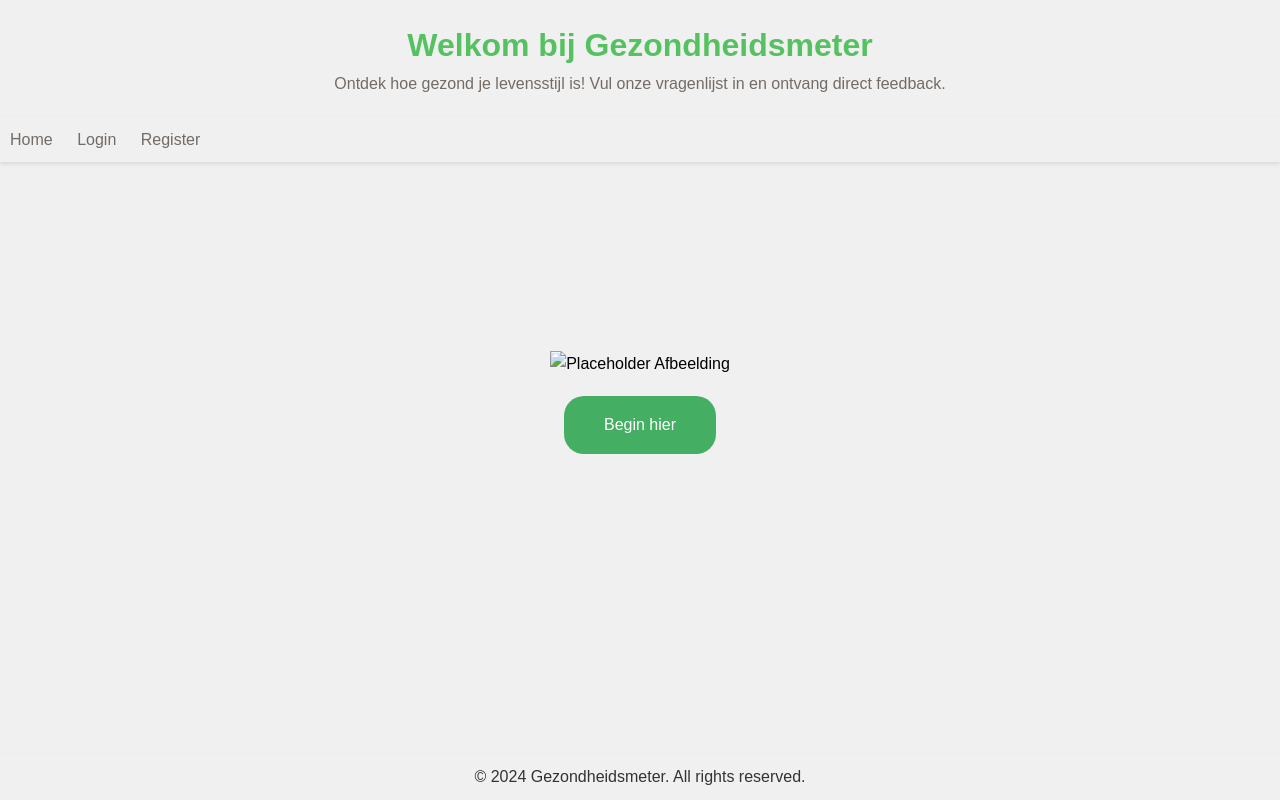
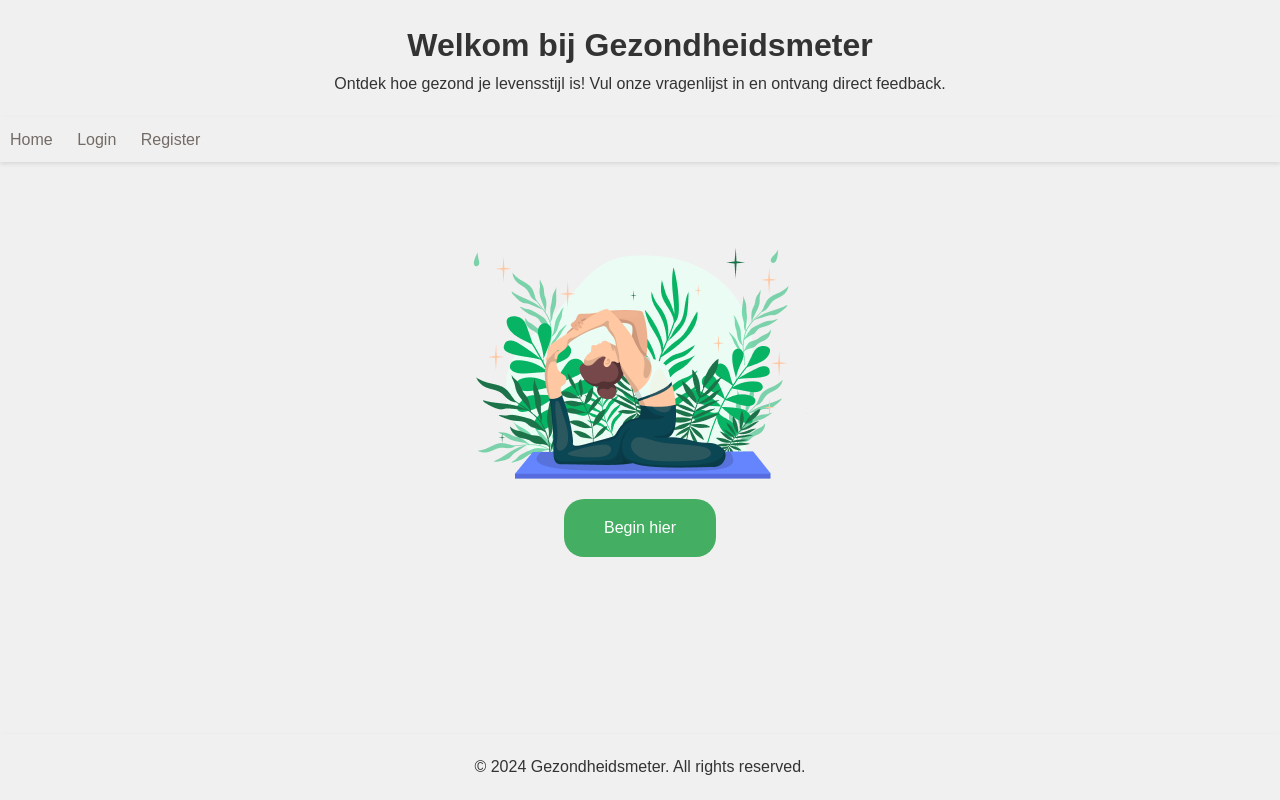
Before and after one commit to NienkeKuipers/Gezondheidsmeter, a PHP site: page / in a window 1280 px wide. Run offline with PHP 8.4, Linux system fonts and the light colour scheme.

Commit message:
folder + images

```diff
--- a/css/style.css
+++ b/css/style.css
@@ -1,7 +1,4 @@
 
-/* style.css */
-
-/* Reset default margin and padding */
 * {
     margin: 0;
     padding: 0;
@@ -21,14 +18,11 @@ header {
     text-align: center;
 }
 
-
 nav {
     background-color: #f0f0f0;
     padding: 10px;
     box-shadow: 0 2px 4px rgba(0, 0, 0, 0.1);
 }
-
-
 
 nav ul {
     list-style-type: none;
@@ -54,9 +48,11 @@ main {
     align-items: center;
     height: 60vh;
 }
+
 main img {
     display: block;
     margin-bottom: 20px;
+    max-width: 100%;
 }
 
 form {
@@ -101,21 +97,11 @@ footer {
     background-color: #f0f0f0;
     color: #333;
     text-align: center;
-    padding: 10px;
+    padding: 20px 0;
     position: fixed;
     bottom: 0;
     width: 100%;
     box-shadow: 0 2px 4px rgba(0, 0, 0, 0.1);
-}
-
-
-
-header h1 {
-    color: #56C160;
-}
-
-header p {
-    color: #736B66;
 }
 
 .btn-begin-hier {
@@ -133,7 +119,7 @@ header p {
     background-color: #3A9A54;
 }
 
-/* Media Queries for responsiveness */
+
 @media only screen and (max-width: 600px) {
     main {
         height: auto;
--- a/index.php
+++ b/index.php
@@ -20,7 +20,7 @@
         </ul>
     </nav>
     <main>
-        <img src="" alt="Placeholder Afbeelding">
+        <img src="image/MainPage.png" alt="Main Page Afbeelding">
         <button class="btn-begin-hier">Begin hier</button>
     </main>
     <footer>
```
Also changed, not shown: image/MainPage.png (added).
